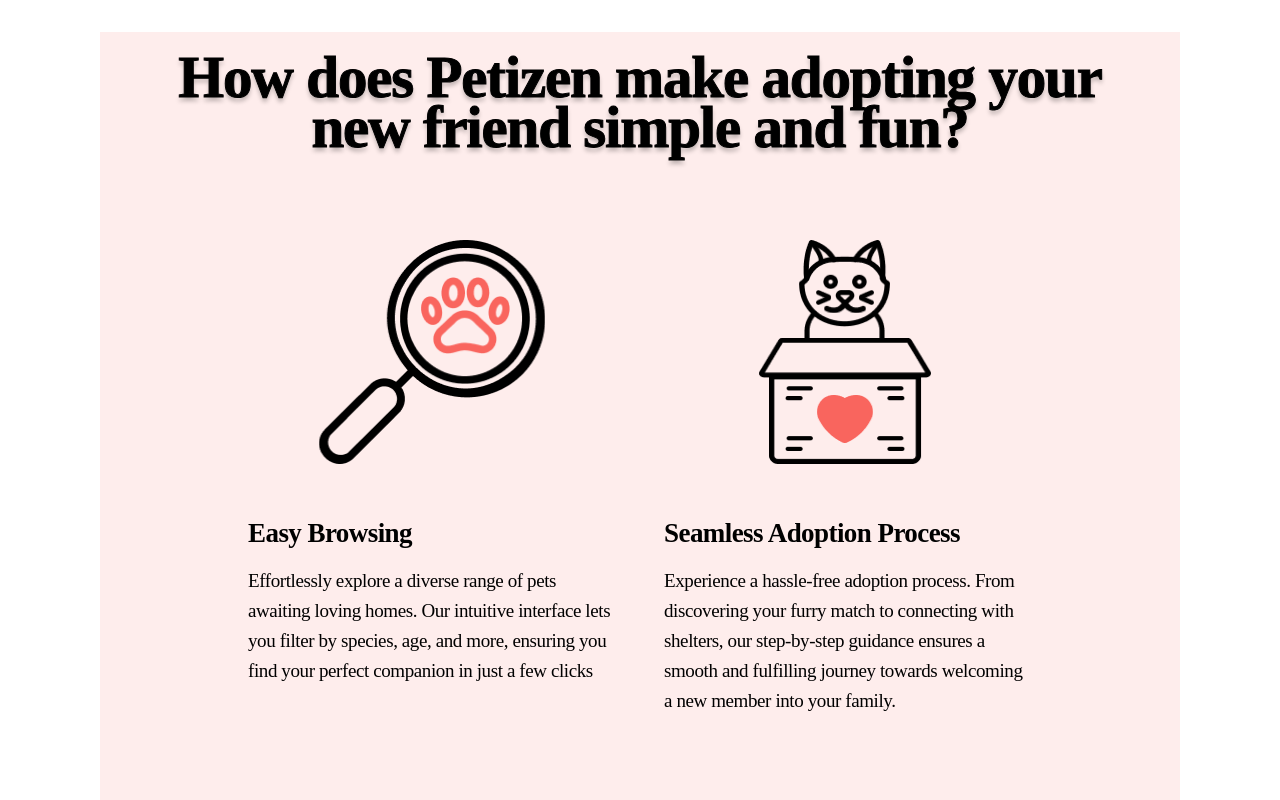
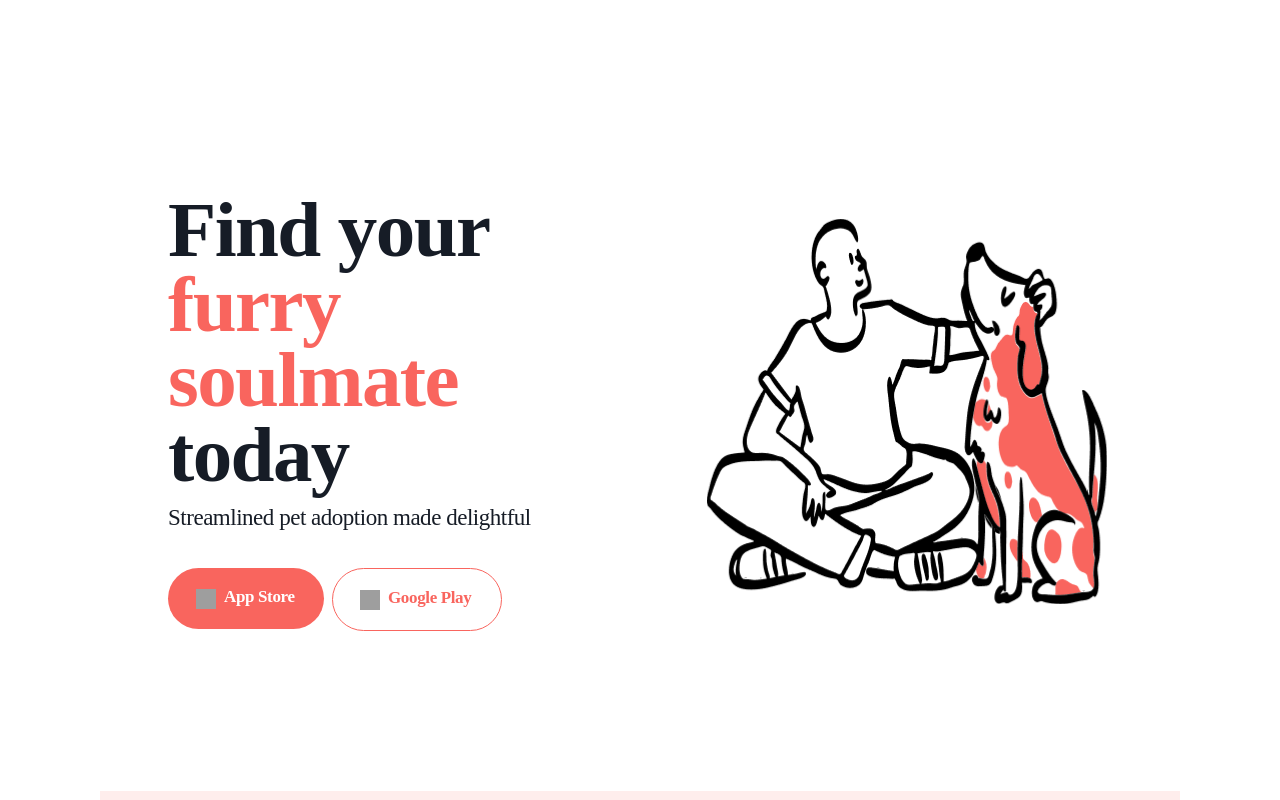
Before and after one commit to ashishverma94/petizen-dualite, a React (Vite) app: page / in a window 1280 px wide. Shown: the top 800 px of the page. Built offline with nearby package versions, Linux system fonts and the light colour scheme; grey boxes are pictures that could not be loaded.

Commit message:
commit 3

```diff
--- a/src/App.jsx
+++ b/src/App.jsx
@@ -14,10 +14,10 @@
   return (
     <div className="px-[10px] py-8 md:px-[100px] ">
       {/* <Navbar /> */}
-      {/* <HeroSection /> */}
+      <HeroSection />
       <MiddleCard/>
       <Mobile/>
-      {/* <Footer/> */}
+      <Footer/>
     </div>
   );
 }
--- a/src/components/Footer/Component.jsx
+++ b/src/components/Footer/Component.jsx
@@ -18,26 +18,33 @@
   text7 = texts.text7,
   text8 = texts.text8,
 }) => {
+  const test = "bg-[skyblue] @xs:bg-[red] @xl:bg-[yellow] @4xl:bg-[blue]";
+  const fontLeading =
+    "@xs:text-[35px]  @xl:text-[40px] @4xl:text-[59px] leading-[45px] ";
   return (
     <div className="wrapper-div-20561244 relative m-auto p-[0px] box-border">
-      <div className=" max-w-[1440px] w-full box-border min-h-[594px] opacity-[1] z-[1]  rotate-[0deg]   overflow-hidden flex flex-col flex-nowrap justify-start items-center gap-[80px] p-[80px_0px_80px__0px] bg-[#f9655eff]  ">
+      <div className=" max-w-[1440px] w-full box-border opacity-[1] z-[1]  rotate-[0deg]   overflow-hidden flex flex-col flex-nowrap justify-start items-center gap-[80px] p-[20px_0px_20px__0px] bg-[#f9655eff]  ">
         {/* Frame 61 */}
-        <section className=" max-w-[1400px]  w-full box-border min-h-[214px] opacity-[1] z-[0]  rotate-[0deg]   flex flex-wrap justify-center items-center gap-[16px] p-[0px_0px_0px__0px]  ">
-          <div className=" max-w-[464px] w-full box-border min-h-[99px] opacity-[1] z-[0]  rotate-[0deg]   text-left leading-[0px]  ">
-            <span className="pet-adoption-20561246-0 ">{text1}</span>
+        <section className=" @container   w-full box-border  opacity-[1] z-[0]  rotate-[0deg] flex flex-wrap justify-center items-center gap-[6px] p-[0px_0px_0px__0px]  ">
+          <div className=" box-border  opacity-[1] z-[0]  rotate-[0deg]   text-left leading-[0px]  ">
+            <span className={`pet-adoption-20561246-0 ${fontLeading}`}>
+              {text1}
+            </span>
           </div>
-          <div className=" max-w-[268px] w-full box-border min-h-[99px] opacity-[1] z-[1]  rotate-[0deg]   text-left leading-[0px]  ">
-            <span className="petizen-20561247-0 ">{text2}</span>
+          <div className=" box-border  opacity-[1] z-[1]  rotate-[0deg]   text-left leading-[0px]  ">
+            <span className={`petizen-20561247-0 ${fontLeading}`}>{text2}</span>
           </div>
-          <div className=" max-w-[464px] w-full box-border min-h-[99px] opacity-[1] z-[2]  rotate-[0deg]   text-left leading-[0px]  ">
-            <span className="pet-adoption-20561248-0 ">{text3}</span>
+          <div className=" box-border  opacity-[1] z-[2]  rotate-[0deg]   text-left leading-[0px]  ">
+            <span className={`pet-adoption-20561248-0 ${fontLeading} `}>
+              {text3}
+            </span>
           </div>
-          <div className=" max-w-[268px] w-full box-border min-h-[99px] opacity-[1] z-[3]  rotate-[0deg]   text-left leading-[0px]  ">
-            <span className="petizen-20561249-0 ">{text4}</span>
+          <div className=" box-border  opacity-[1] z-[3]  rotate-[0deg]   text-left leading-[0px]  ">
+            <span className={`petizen-20561249-0 ${fontLeading}`}>{text4}</span>
           </div>
         </section>
         {/* Frame 811 */}
-        <section className=" max-w-[1400px] w-full box-border min-h-[140px] opacity-[1] z-[1]  rotate-[0deg]   flex flex-wrap justify-between items-end content-space-between p-[0px_120px_0px__120px]  ">
+        <section className=" max-w-[1400px]  w-full box-border min-h-[140px] opacity-[1] z-[1]  rotate-[0deg]   flex flex-wrap justify-between items-end content-space-between p-[0px_80px_0px__80px]  ">
           <div className=" max-w-[600px] w-full box-border min-h-[140px] opacity-[1] z-[0]  rotate-[0deg]   flex flex-wrap justify-start items-start gap-[20px] p-[0px_0px_0px__0px]  ">
             <div className=" w-[140px] min-h-[140px] opacity-[1] z-[0]  rotate-[0deg]   overflow-hidden rounded-tl-[28px] rounded-tr-[28px] rounded-br-[28px] rounded-bl-[28px] bg-[#ffffffff]  ">
               <div className=" w-[100px] max-w-[100%] min-h-[100px] top-[19.91px] left-[20px] opacity-[1] z-[0]  rotate-[0deg]   overflow-hidden   absolute ">
@@ -49,11 +56,11 @@
               </div>
             </div>
             <div className=" max-w-[400px] w-full box-border min-h-[125px] opacity-[1] z-[1]  rotate-[0deg]   flex flex-col flex-nowrap justify-start items-start gap-[20px] p-[0px_0px_0px__0px]  ">
-              <div className=" max-w-[263px] w-full box-border min-h-[44px] opacity-[1] z-[0]  rotate-[0deg]   text-left leading-[0px]  ">
-                <span className="get-started-tod-20561255-0 ">{text5}</span>
+              <div className=" max-w-[263px] @container w-full box-border min-h-[44px] opacity-[1] z-[0]  rotate-[0deg]   text-left leading-[0px]  ">
+                <span className={`  get-started-tod-20561255-0 `}>{text5}</span>
               </div>
               <div className=" max-w-[400px] w-full box-border min-h-[61px] opacity-[1] z-[1]  rotate-[0deg]   flex flex-wrap justify-center items-start gap-[8px] p-[0px_0px_0px__0px]  ">
-                <div className=" max-w-[196px] w-full box-border min-h-[61px] opacity-[1] z-[0]  rotate-[0deg]   flex flex-nowrap justify-center items-center gap-[8px] p-[20px_0px_20px__0px] rounded-tl-[99px] rounded-tr-[99px] rounded-br-[99px] rounded-bl-[99px] box-border border-l-[1.399999976158142px] border-l-[#ffffffff] border-r-[1.399999976158142px] border-r-[#ffffffff] border-t-[1.399999976158142px] border-t-[#ffffffff] border-b-[1.399999976158142px] border-b-[#ffffffff]  ">
+                <div className=" max-w-[196px] w-full min-h-[61px] opacity-[1] z-[0]  rotate-[0deg]   flex flex-nowrap justify-center items-center gap-[8px] p-[20px_0px_20px__0px] rounded-tl-[99px] rounded-tr-[99px] rounded-br-[99px] rounded-bl-[99px] box-border border-l-[1.399999976158142px] border-l-[#ffffffff] border-r-[1.399999976158142px] border-r-[#ffffffff] border-t-[1.399999976158142px] border-t-[#ffffffff] border-b-[1.399999976158142px] border-b-[#ffffffff]  ">
                   <div className=" w-[20px] max-w-[100%] min-h-[20px] opacity-[1] z-[0]  rotate-[0deg] overflow-hidden  ">
                     <img
                       src="https://firebasestorage.googleapis.com/v0/b/figma-plugin-a7287.appspot.com/o/user-images%2F12-sep-2024%2Fashishverma1726137724162%2Fimage-2056-1258.png?alt=media&token=0"
@@ -65,7 +72,7 @@
                     <span className="app-store-20561261-0 ">{text6}</span>
                   </div>
                 </div>
-                <div className=" max-w-[196px] w-full box-border min-h-[61px] opacity-[1] z-[1]  rotate-[0deg]   flex flex-nowrap justify-center items-center gap-[8px] p-[20px_0px_20px__0px] rounded-tl-[99px] rounded-tr-[99px] rounded-br-[99px] rounded-bl-[99px] box-border border-l-[1.399999976158142px] border-l-[#ffffffff] border-r-[1.399999976158142px] border-r-[#ffffffff] border-t-[1.399999976158142px] border-t-[#ffffffff] border-b-[1.399999976158142px] border-b-[#ffffffff]  ">
+                <div className=" max-w-[196px] w-full min-h-[61px] opacity-[1] z-[1]  rotate-[0deg]   flex flex-nowrap justify-center items-center gap-[8px] p-[20px_0px_20px__0px] rounded-tl-[99px] rounded-tr-[99px] rounded-br-[99px] rounded-bl-[99px] box-border border-l-[1.399999976158142px] border-l-[#ffffffff] border-r-[1.399999976158142px] border-r-[#ffffffff] border-t-[1.399999976158142px] border-t-[#ffffffff] border-b-[1.399999976158142px] border-b-[#ffffffff]  ">
                   <div className=" w-[20px] max-w-[100%] min-h-[20px] opacity-[1] z-[0]  rotate-[0deg] overflow-hidden  ">
                     <img
                       src="https://firebasestorage.googleapis.com/v0/b/figma-plugin-a7287.appspot.com/o/user-images%2F12-sep-2024%2Fashishverma1726137724162%2Fimage-2056-1263.png?alt=media&token=0"
--- a/src/components/HeroSection/Component.jsx
+++ b/src/components/HeroSection/Component.jsx
@@ -15,16 +15,31 @@
   text5 = texts.text5,
   text6 = texts.text6,
 }) => {
+  const test = "bg-[skyblue] @xs:bg-[red] @xl:bg-[yellow] @4xl:bg-[blue]";
+  const fontLeading =
+    "@xs:text-[35px]  @xl:text-[40px] @4xl:text-[59px] leading-[75px] ";
   return (
-    <div className="wrapper-div-20811189 relative m-auto p-[0px] box-border">
-      <div className=" max-w-[1440px] w-full box-border min-h-[597px] opacity-[1] z-[1]  rotate-[0deg]   flex flex-wrap justify-center items-center gap-[48px] p-[80px_0px_80px__0px] bg-[#ffffffff]  ">
+    <div className="wrapper-div-20811189 relative  m-auto p-[0px] box-border">
+      <div className=" max-w-[1440px] @container  w-full box-border  opacity-[1] z-[1]  rotate-[0deg]   flex flex-col md:flex-row justify-center items-center gap-[48px] p-[10px_0px_10px__0px] bg-[#ffffffff]  ">
         {/* Splash Text1 */}
-        <section className=" max-w-[582px] w-full box-border min-h-[321px] opacity-[1] z-[0]  rotate-[0deg]   flex flex-col flex-nowrap justify-start items-start gap-[32px] p-[20px_20px_20px__20px]  ">
-          <div className=" max-w-[542px] w-full box-border min-h-[188px] opacity-[1] z-[0]  rotate-[0deg]   flex flex-col flex-nowrap justify-start items-start gap-[8px] p-[0px_0px_0px__0px]  ">
-            <div className=" max-w-[542px] w-full box-border min-h-[144px] opacity-[1] z-[0]  rotate-[0deg]   text-left leading-[0px]  ">
-              <span className="find-your-furry-20811192-0 text-[59px] md:text-[79px] ">{text1}</span>
-              <span className="find-your-furry-20811192-1 text-[59px] md:text-[79px] ">{text2}</span>
-              <span className="find-your-furry-20811192-2 text-[59px] md:text-[79px] ">{text3}</span>
+        <section className="  @container  w-full @xl:w-[45%] @2xl:py-[150px] box-border  opacity-[1] z-[0]  rotate-[0deg]   flex flex-col  justify-start items-start gap-[32px] p-[20px_20px_20px__20px]  ">
+          <div className="  w-full box-border  opacity-[1] z-[0]  rotate-[0deg]   flex flex-col flex-nowrap justify-start items-start gap-[8px] p-[0px_0px_0px__0px]  ">
+            <div className="  w-full box-border  opacity-[1] z-[0]  rotate-[0deg]   text-left leading-[0px]  ">
+              <span
+                className={`find-your-furry-20811192-0 text-[59px] md:text-[79px] ${fontLeading}`}
+              >
+                {text1}
+              </span>
+              <span
+                className={`find-your-furry-20811192-1 text-[59px] md:text-[79px] ${fontLeading}`}
+              >
+                {text2}
+              </span>
+              <span
+                className={`find-your-furry-20811192-2 text-[59px] md:text-[79px] ${fontLeading}`}
+              >
+                {text3}
+              </span>
             </div>
             <div className=" max-w-[542px] w-full box-border min-h-[36px] opacity-[1] z-[1]  rotate-[0deg]   text-left leading-[0px]  ">
               <span className="streamlined-pet-20811193-0 ">{text4}</span>
@@ -43,7 +58,7 @@
                 <span className="app-store-20811199-0 ">{text5}</span>
               </div>
             </div>
-            <div className=" max-w-[170px] w-full box-border min-h-[61px] opacity-[1] z-[1]  rotate-[0deg]   flex flex-nowrap justify-center items-center gap-[8px] p-[20px_0px_20px__0px] rounded-tl-[99px] rounded-tr-[99px] rounded-br-[99px] rounded-bl-[99px] box-border border-l-[1.399999976158142px] border-l-[#f9655eff] border-r-[1.399999976158142px] border-r-[#f9655eff] border-t-[1.399999976158142px] border-t-[#f9655eff] border-b-[1.399999976158142px] border-b-[#f9655eff]  ">
+            <div className=" max-w-[170px] w-full min-h-[61px] opacity-[1] z-[1]  rotate-[0deg]   flex flex-nowrap justify-center items-center gap-[8px] p-[20px_0px_20px__0px] rounded-tl-[99px] rounded-tr-[99px] rounded-br-[99px] rounded-bl-[99px] box-border border-l-[1.399999976158142px] border-l-[#f9655eff] border-r-[1.399999976158142px] border-r-[#f9655eff] border-t-[1.399999976158142px] border-t-[#f9655eff] border-b-[1.399999976158142px] border-b-[#f9655eff]  ">
               <div className=" w-[20px] max-w-[100%] min-h-[20px] opacity-[1] z-[0]  rotate-[0deg] overflow-hidden  ">
                 <img
                   src="https://firebasestorage.googleapis.com/v0/b/figma-plugin-a7287.appspot.com/o/user-images%2F12-sep-2024%2Fashishverma1726137724162%2Fimage-2081-1201.png?alt=media&token=0"
```
Also changed, not shown: src/components/HeroSection/css/style.css (+6 -6 lines).
